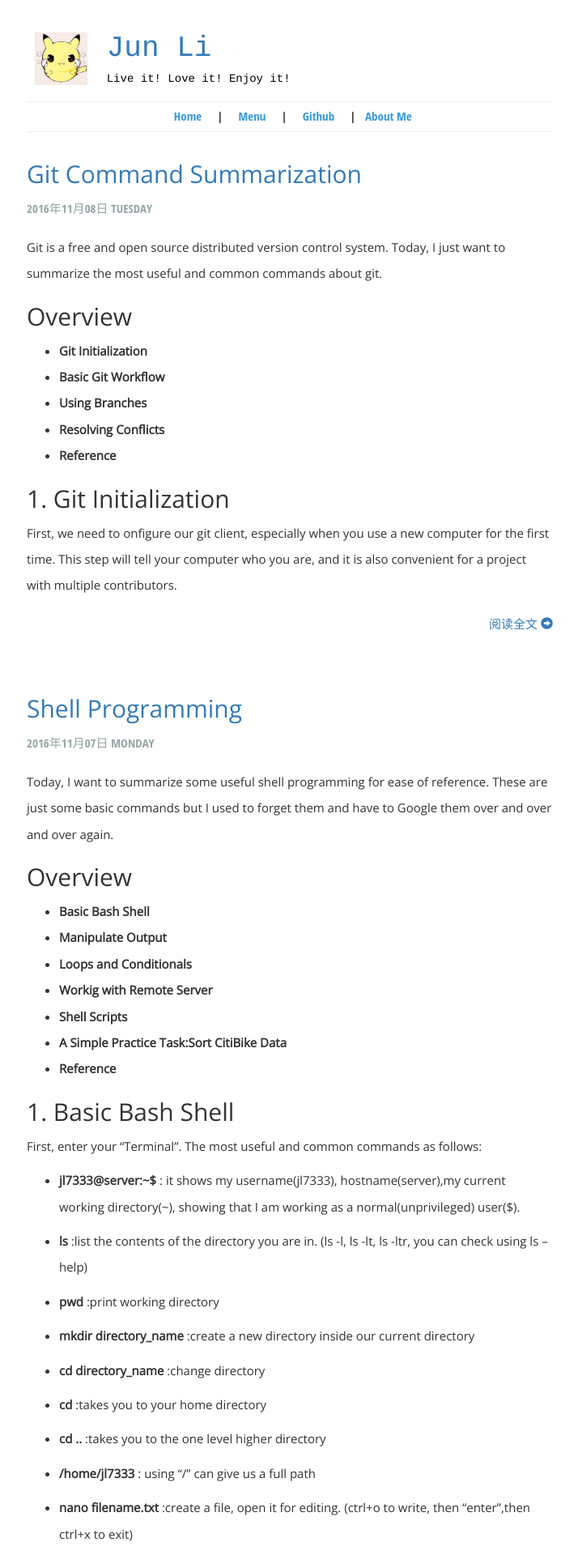
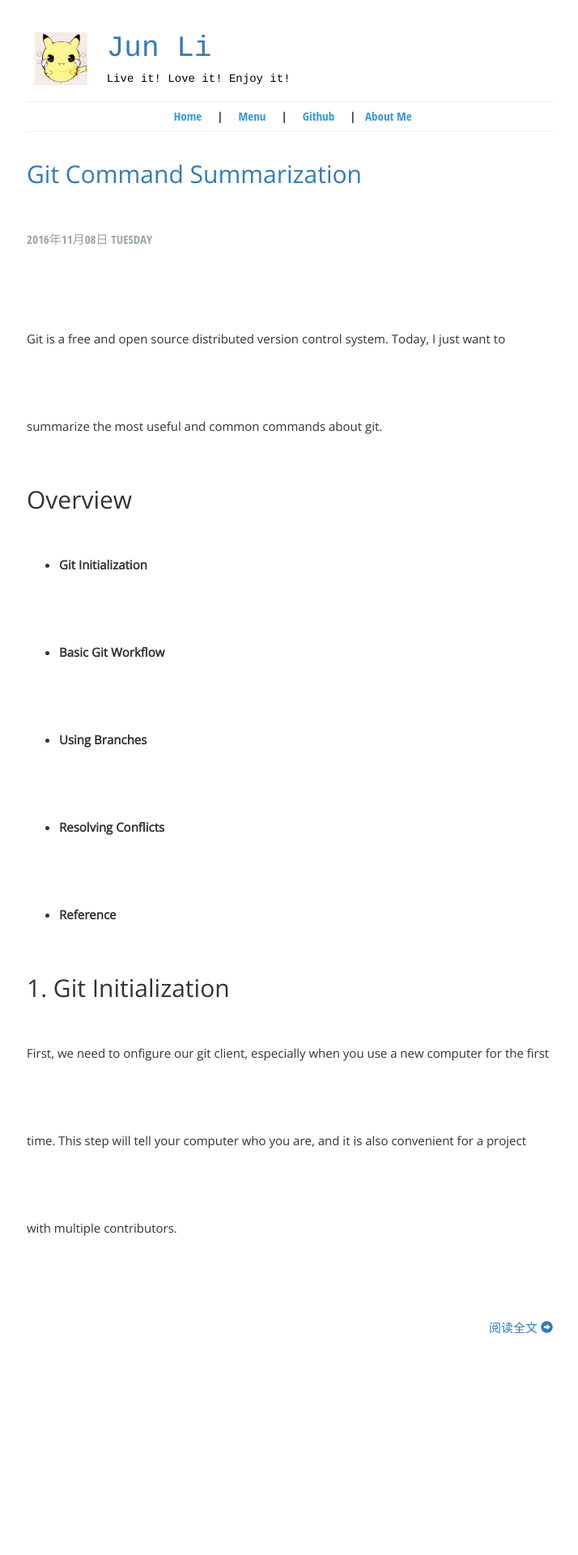
Before and after one commit to junboychina/junboychina.github.io, a Jekyll site: the page built from index.html, in a window 1280 px wide. Shown: the top 1920 px of the page at 81% size, without its empty margins (282-996 px from the left). Built offline with Jekyll 4.4.1, drawn with Linux system fonts in a browser that asks for light colours.

Commit message:
test font

```diff
--- a/assets/css/blog.css
+++ b/assets/css/blog.css
@@ -108,7 +108,7 @@ nav.menu li:last-child {
     width: 90%;
     margin: 20px auto;
     font-family: "Roboto Slab", "Merriweather", "Open Sans", "Helvetica Neue", Helvetica, Arial, "Nimbus L", sans-serif;
-    font-size: 18px;
+    font-size: 60px;
     line-height: 1.8em;
 }
 
```
